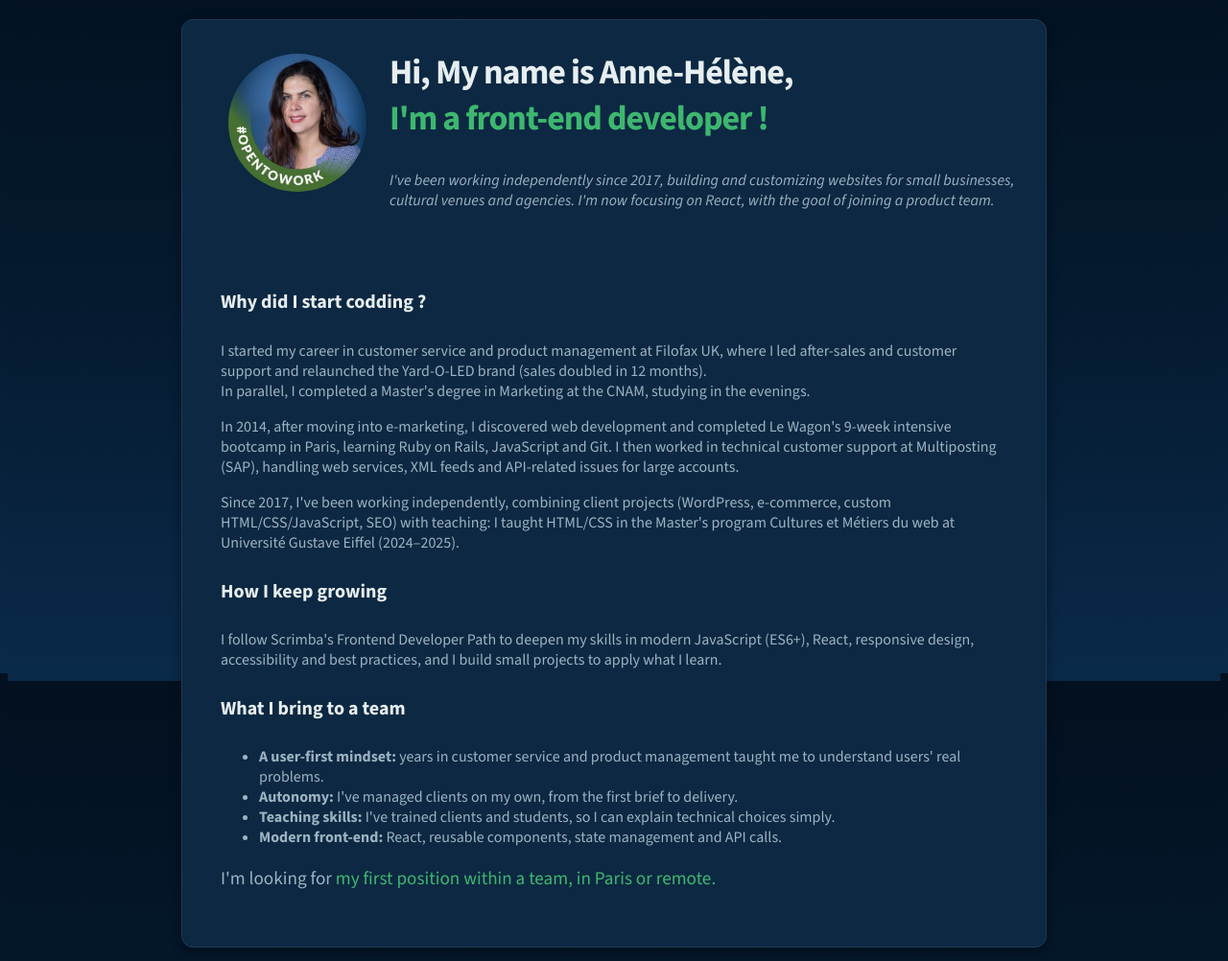
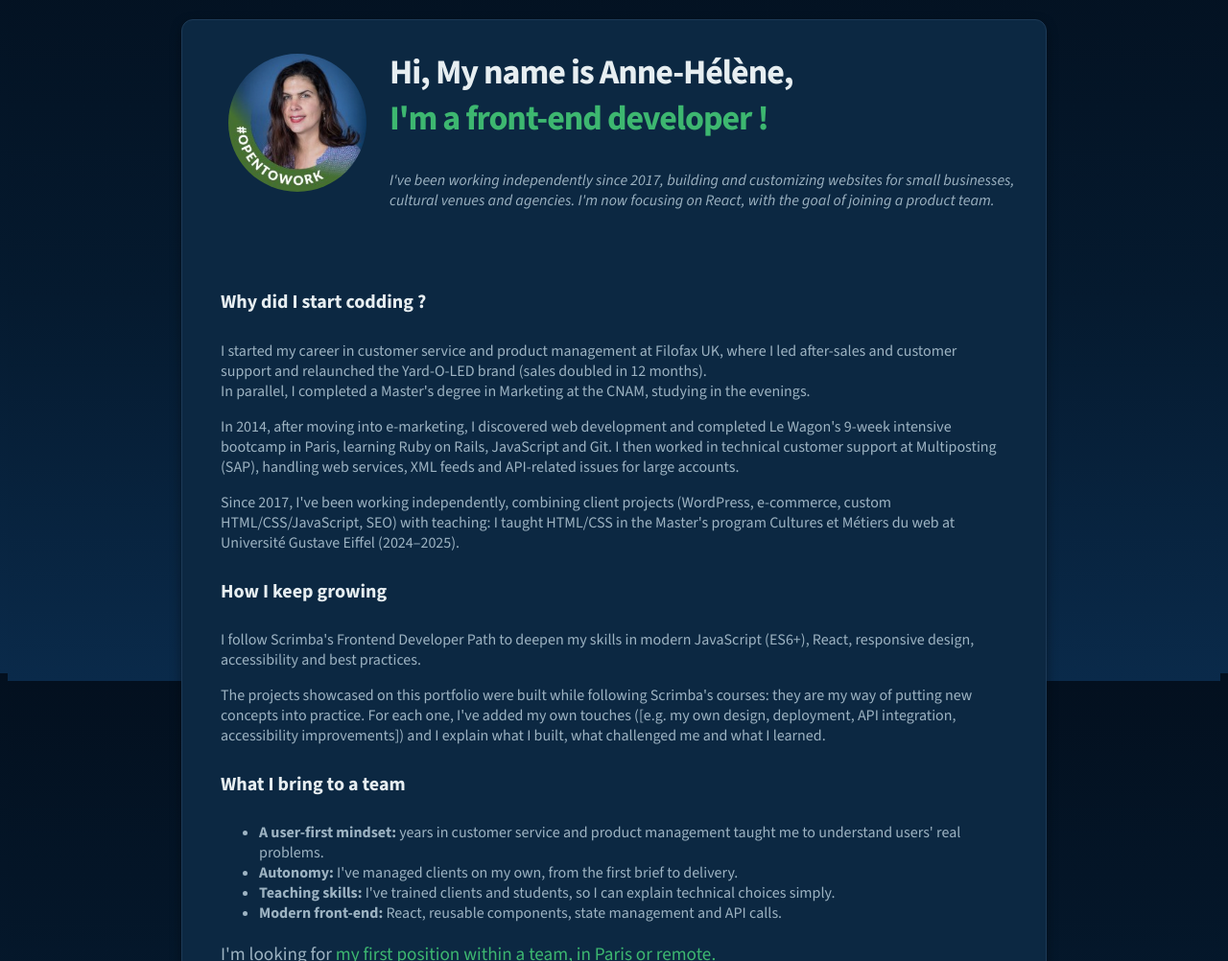
Before and after one commit to anneln/portfolioJournal, a website built with Vite: page about-me.html in a window 1280 px wide. Shown: the part 98-1100 px from the top of the page at 96% size. Built offline with nearby package versions, Linux system fonts and the light colour scheme.

Commit message:
about keep growing

```diff
--- a/about-me.html
+++ b/about-me.html
@@ -87,8 +87,15 @@
             <p>
               I follow Scrimba's Frontend Developer Path to deepen my skills in
               modern JavaScript (ES6+), React, responsive design, accessibility
-              and best practices, and I build small projects to apply what I
-              learn.
+              and best practices.
+            </p>
+            <p>
+              The projects showcased on this portfolio were built while
+              following Scrimba's courses: they are my way of putting new
+              concepts into practice. For each one, I've added my own touches
+              ([e.g. my own design, deployment, API integration, accessibility
+              improvements]) and I explain what I built, what challenged me and
+              what I learned.
             </p>
             <h4>What I bring to a team</h4>
             <ul>
--- a/css/style.css
+++ b/css/style.css
@@ -189,6 +189,7 @@ footer {
 #about-intro {
   font-style: italic;
 }
+
 .who {
   text-align: left;
   max-width: 900px;
```
